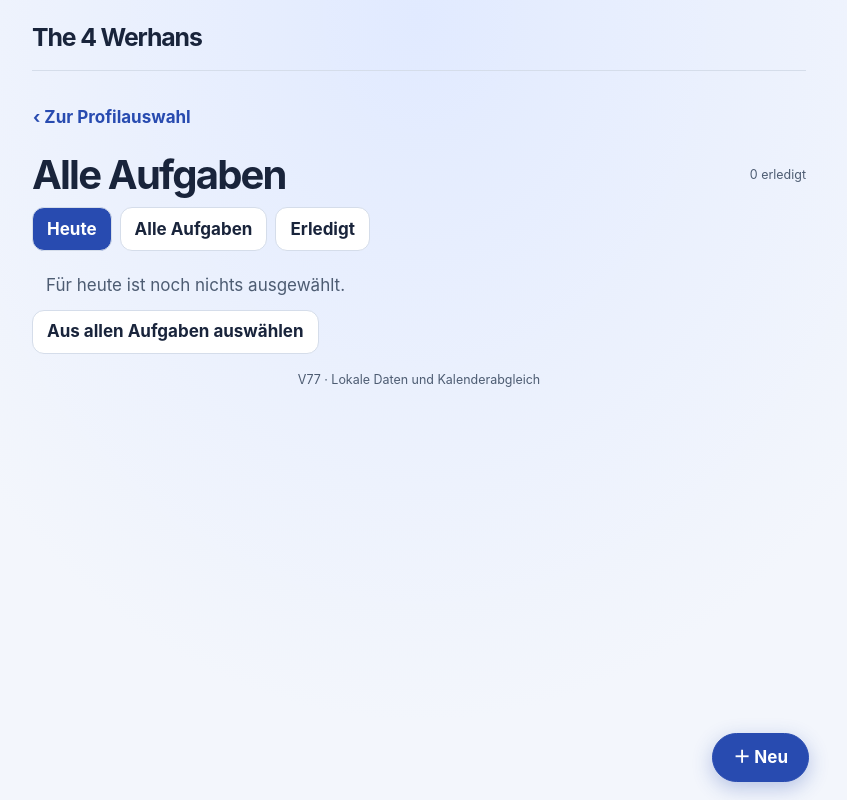
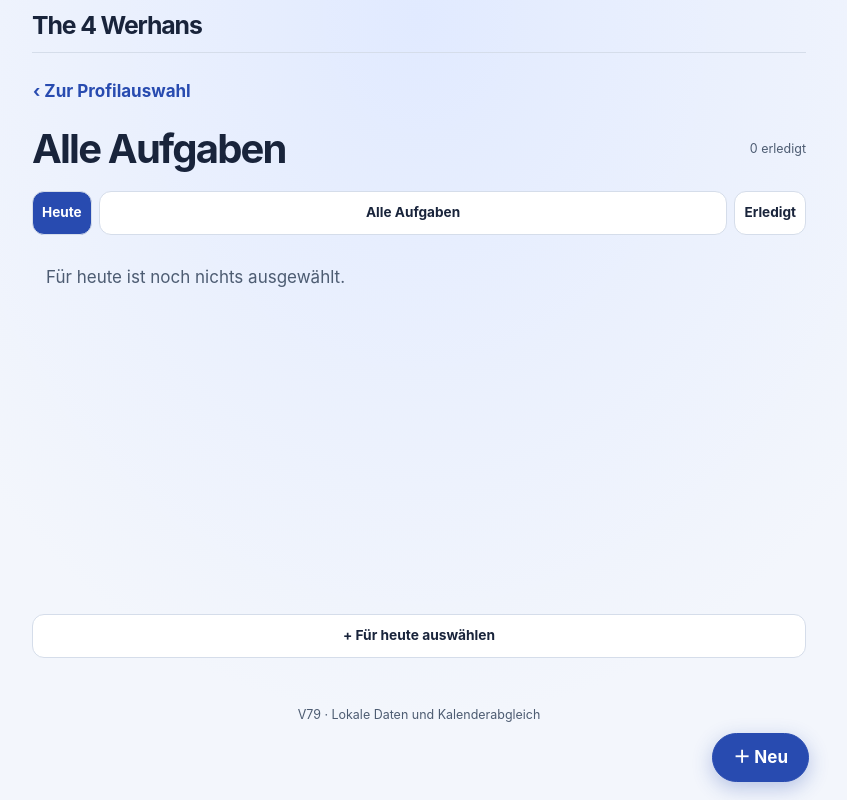
Before and after one commit to MathiasWerhan/familienplaner, a plain HTML site: page index.html in a window 1280 px wide. Both pictures are taken after a click on the button "Alle Aufgaben". Shown: the whole page, without its empty margins (221-1068 px from the left). Drawn offline with Linux system fonts and the light colour scheme.

Commit message:
Add files via upload

```diff
--- a/index.html
+++ b/index.html
@@ -558,7 +558,41 @@ main:has(.shopping-view)>.app-version{flex:none;margin-top:8px;font-size:.7rem}
 
 #deleteEvent{color:#a02727;border-color:#d9aaaa}
 #editor .bar{flex-wrap:wrap}
-</style></head><body><main><header><h1>The 4 Werhans</h1></header><section id="screen"></section><footer class="app-version"><small>V77 · Lokale Daten und Kalenderabgleich</small></footer><button class="new" id="add">＋ Neu</button></main>
+
+/* Ruhige Aufgabenliste mit Aktionen im separaten Menü. */
+.task-view .fitted-tasks{gap:10px;margin:14px 0;align-content:start}
+.task-view .task-row{background:#f8faff;border:1px solid #c4d0e9;border-radius:14px;gap:0;overflow:hidden}
+.task-view .fitted-tasks .task-toggle{height:auto;min-height:72px;padding:12px;overflow:visible;background:transparent;border:0;border-radius:0;box-shadow:none;font-size:1rem}
+.task-view .fitted-tasks .task-toggle strong{font-weight:650;line-height:1.25}
+.task-view .fitted-tasks .task-toggle small{font-size:.72rem;line-height:1.25}
+.task-view .task-menu{height:48px;min-width:44px;padding:6px;border:0;background:transparent;font-size:1.5rem;box-shadow:none}
+.task-view .task-toggle[aria-pressed=true] strong{text-decoration:line-through;color:var(--muted)}
+.task-view .task-sync-status{display:block;margin:12px 0 6px;font-size:.72rem;color:var(--muted)}
+.task-view .task-select-more{display:block;font-size:.86rem;min-height:44px;margin-top:10px}
+.task-view .task-filters{display:grid;grid-template-columns:auto 1fr auto;gap:7px}
+.task-view .task-filters button{font-size:.85rem;padding:10px 9px;min-height:44px}
+.task-actions{width:min(calc(100% - 32px),420px)}
+.task-actions>button{display:block;width:100%;margin-top:12px}
+
+html:has(.task-view),body:has(.task-view){height:100%;overflow:hidden}
+main:has(.task-view){height:100dvh;min-height:0;display:flex;flex-direction:column;overflow:hidden;padding-top:calc(8px + env(safe-area-inset-top,0px));padding-bottom:calc(76px + env(safe-area-inset-bottom,0px))}
+main:has(.task-view)>header{flex:none;margin-bottom:8px;padding-bottom:8px}
+main:has(.task-view)>#screen{display:flex;flex-direction:column;flex:1;min-height:0;overflow:hidden}
+#screen:has(.task-view)>.back{flex:none;align-self:flex-start;margin:8px 0 14px}
+.task-view{display:flex;flex-direction:column;flex:1;min-height:0;overflow:hidden}
+.task-view>.list-head,.task-view>.task-filters,.task-view>.task-select-more,.task-view>.task-sync-status,.task-view>.task-pages{flex:none}
+.task-view .fitted-tasks{display:flex;flex-direction:column;flex:1;min-height:0;overflow:hidden;gap:8px;margin:8px 0}
+.task-view .task-row{height:var(--task-height);min-height:0;flex:none}
+.task-view .fitted-tasks .task-toggle{height:100%;min-height:0;padding:6px 12px;overflow:hidden}
+.task-view .task-toggle>span:last-child{overflow:hidden}
+.task-view .task-toggle strong{display:-webkit-box;-webkit-line-clamp:2;-webkit-box-orient:vertical;overflow:hidden}
+.task-view .task-menu{height:44px;min-height:44px}
+.task-view .task-pages{height:44px;min-height:44px;flex-wrap:nowrap;margin:0;gap:8px}
+.task-view .task-pages button{min-height:40px;padding:4px 12px}
+.task-view .task-select-more{margin-top:4px}
+.task-view .task-sync-status{margin:6px 0;font-size:.68rem}
+main:has(.task-view)>.app-version{flex:none;margin-top:4px;font-size:.65rem}
+</style></head><body><main><header><h1>The 4 Werhans</h1></header><section id="screen"></section><footer class="app-version"><small>V79 · Lokale Daten und Kalenderabgleich</small></footer><button class="new" id="add">＋ Neu</button></main>
 <dialog id="dayDialog" aria-labelledby="dayTitle">
 <div class="day-dialog-header"><h2 id="dayTitle"></h2><button type="button" id="closeDay" autofocus>Schließen</button></div>
 <div id="dayEvents" class="task-group"></div>
@@ -668,6 +702,26 @@ function showFeedback(message){
   clearTimeout(showFeedback.timer);
   showFeedback.timer=setTimeout(()=>{status.hidden=true},5000);
 }
+function taskLayout(count,height,page){
+  const capacity=Math.max(1,Math.floor((height+8)/64));
+  const pages=Math.max(1,Math.ceil(count/capacity));
+  page=Math.min(page,pages-1);
+  const shown=Math.min(capacity,Math.max(0,count-page*capacity));
+  const rowHeight=Math.min(104,Math.max(44,Math.floor((height-8*Math.max(0,shown-1))/Math.max(1,shown))));
+  return {capacity,pages,page,rowHeight};
+}
+function openTaskActions(item){
+  const planned=item.plannedDay&&item.plannedDay<=localDay(new Date());
+  const dialog=node('dialog','',document.body);dialog.className='task-actions';
+  const heading=node('h2',item.title,dialog);heading.id='taskActionTitle';
+  dialog.setAttribute('aria-labelledby',heading.id);
+  button(planned?'Aus Heute nehmen':'Für heute vornehmen',()=>{
+    dialog.close();setTaskPlan(item,planned?'':localDay(new Date()));
+  },dialog);
+  button('Schließen',()=>dialog.close(),dialog);
+  dialog.addEventListener('close',()=>dialog.remove(),{once:true});
+  dialog.showModal();
+}
 function taskRow(item,parent){
   const done=item.status==='Erledigt';
   const row=node('div','',parent);
@@ -695,7 +749,10 @@ function taskRow(item,parent){
   if(!done){
     const planned=item.plannedDay&&item.plannedDay<=localDay(new Date());
     if(item.plannedDay&&item.plannedDay<localDay(new Date()))node('small','Noch offen vom '+dateLabel(item.plannedDay),copy);
-    button(planned?'Aus Heute nehmen':'Für heute vornehmen',()=>setTaskPlan(item,planned?'':localDay(new Date())),row).className='task-plan';
+    const menu=button('⋯',()=>openTaskActions(item),row);
+    menu.className='task-menu';menu.setAttribute('aria-label','Aktionen für '+item.title);
+    menu.setAttribute('aria-haspopup','dialog');
+
   }
 }
 let profileRotation=0;
@@ -796,6 +853,7 @@ for(const [key,label] of [['wait','Start nach Sekunden (0 = aus)'],['interval','
 
   if(view==='calendar'){area.className='calendar-view';renderCalendar(area);return}
   if(view==='shopping'){renderShopping(area);return}
+  area.classList.add('task-view');
   const head=node('div','',area);head.className='list-head';
   node('h2',view==='all'?'Alle Aufgaben':view+' · Aufgaben',head);
   const doneCount=state.items.filter(item=>item.kind==='Aufgabe'&&(view==='all'||item.who===view)&&item.status==='Erledigt').length;
@@ -811,27 +869,25 @@ for(const [key,label] of [['wait','Start nach Sekunden (0 = aus)'],['interval','
   list.className='fitted-tasks';
   taskViewportWidth=document.documentElement.clientWidth;
   const height=taskViewportHeight=Math.round(window.visualViewport?.height||window.innerHeight);
-  const remaining=Math.floor(height-(list.getBoundingClientRect().top+window.scrollY)-132);
-  const capacity=Math.max(1,Math.floor(remaining/62));
-  const pages=Math.max(1,Math.ceil(tasks.length/capacity));
-  taskPage=Math.min(taskPage,pages-1);
-  const shown=tasks.slice(taskPage*capacity,(taskPage+1)*capacity);
-  list.style.setProperty('--task-height',Math.min(112,Math.max(56,Math.floor(remaining/Math.max(1,shown.length))-6))+'px');
-  for(const item of shown)taskRow(item,list);
-  if(!shown.length)node('p',taskFilter==='Heute'?'Für heute ist noch nichts ausgewählt.':taskFilter==='Erledigt'?'Noch keine erledigten Aufgaben.':'Keine offenen Aufgaben.',list).className='empty';
-  if(taskFilter==='Heute')button('Aus allen Aufgaben auswählen',()=>{taskFilter='Alle Aufgaben';taskPage=0;render()},area);
-  if(taskSyncMessage)node('small',taskSyncMessage,area).setAttribute('role','status');
+  if(taskFilter==='Heute')button('+ Für heute auswählen',()=>{taskFilter='Alle Aufgaben';taskPage=0;render()},area).className='task-select-more';
+  if(taskSyncMessage){const status=node('small',taskSyncMessage,area);status.className='task-sync-status';status.setAttribute('role','status');}
   const controls=node('div','',area);controls.className='bar task-pages';
-  if(pages>1){
-    button('‹',()=>{taskPage--;render();screen.querySelector('.next-page')?.focus()},controls).disabled=taskPage===0;
-    node('span',(taskPage+1)+' / '+pages,controls);
-    const next=button('›',()=>{taskPage++;render();screen.querySelector('.prev-page')?.focus()},controls);
-    next.className='next-page';next.disabled=taskPage===pages-1;
-    next.setAttribute('aria-label','Nächste Aufgabenseite');
-    controls.firstElementChild.className='prev-page';
-    controls.firstElementChild.setAttribute('aria-label','Vorherige Aufgabenseite');
-  }
-  if(undo)button('Letzte Änderung rückgängig',()=>{undo.item.status=undo.status;undo=null;save();render()},controls);
+  function drawTasks(){
+    if(!list.isConnected)return;
+    const layout=taskLayout(tasks.length,list.clientHeight,taskPage);
+    taskPage=layout.page;
+    list.replaceChildren();controls.replaceChildren();
+    list.style.setProperty('--task-height',layout.rowHeight+'px');
+    for(const item of tasks.slice(taskPage*layout.capacity,(taskPage+1)*layout.capacity))taskRow(item,list);
+    if(!tasks.length)node('p',taskFilter==='Heute'?'Für heute ist noch nichts ausgewählt.':taskFilter==='Erledigt'?'Noch keine erledigten Aufgaben.':'Keine offenen Aufgaben.',list).className='empty';
+    if(layout.pages>1){
+      const prev=button('‹',()=>{taskPage--;drawTasks()},controls);prev.disabled=taskPage===0;prev.setAttribute('aria-label','Vorherige Aufgabenseite');
+      node('span',(taskPage+1)+' / '+layout.pages,controls);
+      const next=button('›',()=>{taskPage++;drawTasks()},controls);next.disabled=taskPage===layout.pages-1;next.setAttribute('aria-label','Nächste Aufgabenseite');
+    }
+    if(undo){const back=button('↶',()=>{undo.item.status=undo.status;undo=null;save();render()},controls);back.setAttribute('aria-label','Letzte Änderung rückgängig');back.title='Letzte Änderung rückgängig';}
+  }
+  requestAnimationFrame(drawTasks);
 
 }
 const groceryCatalog=Object.entries({
```
